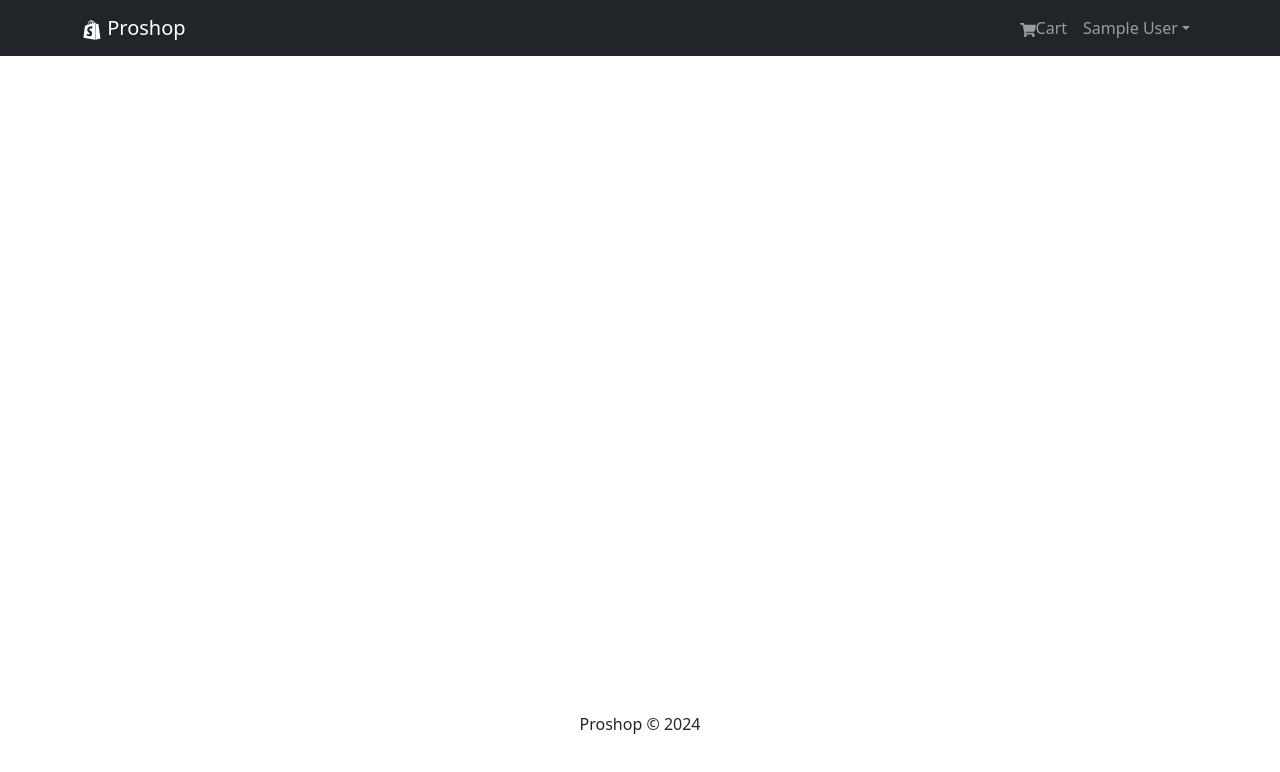
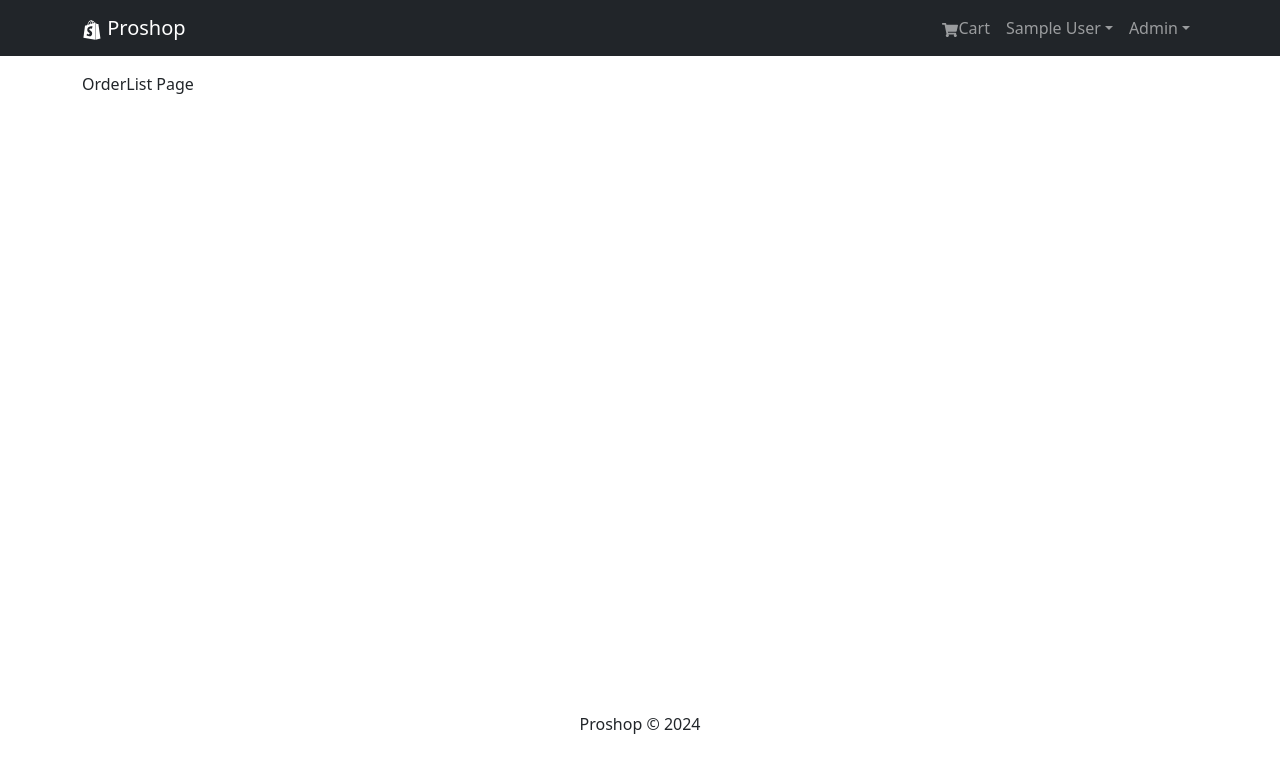
Before and after one commit to DimiTesting/proshopMERN, a React (Create React App) app in the folder frontend/: page /orderlist in a window 1280 px wide. Shown: the top 772 px of the page. Built offline with nearby package versions, Linux system fonts and the light colour scheme; sample sign-in values are in the browser's storage.

Commit message:
settingUp AdminRoute, small edition to Header for Admin

```diff
--- a/frontend/src/App.js
+++ b/frontend/src/App.js
@@ -2,6 +2,7 @@
 import Header from './components/Header'
 import Footer from './components/Footer'
 import PrivateRoute from './components/PrivateRoute'
+import AdminRoute from './components/AdminRoute'
 import HomePage from "./pages/HomePage"
 import ProductPage from './pages/ProductPage'
 import CartPage from './pages/CartPage'
@@ -12,6 +13,7 @@
 import PlaceOrderPage from './pages/PlaceOrderPage'
 import OrderPage from './pages/OrderPage'
 import ProfilePage from './pages/ProfilePage'
+import OrderListPage from './pages/admin/OrderListPage'
 import {BrowserRouter as Router, Routes, Route} from "react-router-dom"
 import { ToastContainer } from 'react-toastify';
 import 'react-toastify/dist/ReactToastify.css';
@@ -29,12 +31,17 @@
                         <Route path='/cart' element={<CartPage/>}/>
                         <Route path='/sign-in' element={<LoginPage/>}/>
                         <Route path='/register' element={<RegisterPage/>}/>
+
                         <Route path='' element={<PrivateRoute/>}>
                           <Route path='/shipping' element={<ShippingPage/>}/>
                           <Route path='/payments' element={<PaymentPage/>}/>
                           <Route path='/placeorder' element={<PlaceOrderPage/>}/>
                           <Route path='/order/:id' element={<OrderPage/>}/>
                           <Route path='/profile' element={<ProfilePage/>}/>
+                        </Route>
+
+                        <Route path='' element={<AdminRoute/>}>
+                          <Route path='/orderlist' element={<OrderListPage/>}/>
                         </Route>
                     </Routes>
             </Container>
--- /dev/null
+++ b/frontend/src/components/AdminRoute.jsx
@@ -0,0 +1,9 @@
+import {useSelector} from 'react-redux'
+import {Navigate, Outlet} from 'react-router-dom'
+
+const AdminRoute = () => {
+    const {userInfo} = useSelector((state) => state.auth )
+    return userInfo && userInfo.isAdmin ? <Outlet/>: <Navigate to='/sign-in' replace/>
+}
+
+export default AdminRoute
--- a/frontend/src/components/Header.jsx
+++ b/frontend/src/components/Header.jsx
@@ -59,6 +59,20 @@
                             </LinkContainer>
                             )}
 
+                            {userInfo && userInfo.isAdmin && (
+                                <NavDropdown title="Admin" id='admin'>
+                                    <LinkContainer to='/productlist'>
+                                        <NavDropdown.Item> Products </NavDropdown.Item>
+                                    </LinkContainer>
+                                    <LinkContainer to='/userlist'>
+                                        <NavDropdown.Item> Users </NavDropdown.Item>
+                                    </LinkContainer>
+                                    <LinkContainer to='/orderlist'>
+                                        <NavDropdown.Item> Orders </NavDropdown.Item>
+                                    </LinkContainer>
+                                </NavDropdown>
+                            )}
+
                         </Nav>
                     </Navbar.Collapse>
                 </Container>
--- /dev/null
+++ b/frontend/src/pages/admin/OrderListPage.jsx
@@ -0,0 +1,8 @@
+
+const OrderListPage = () => {
+    return (<div>
+        OrderList Page
+    </div>)
+}
+
+export default OrderListPage
```
